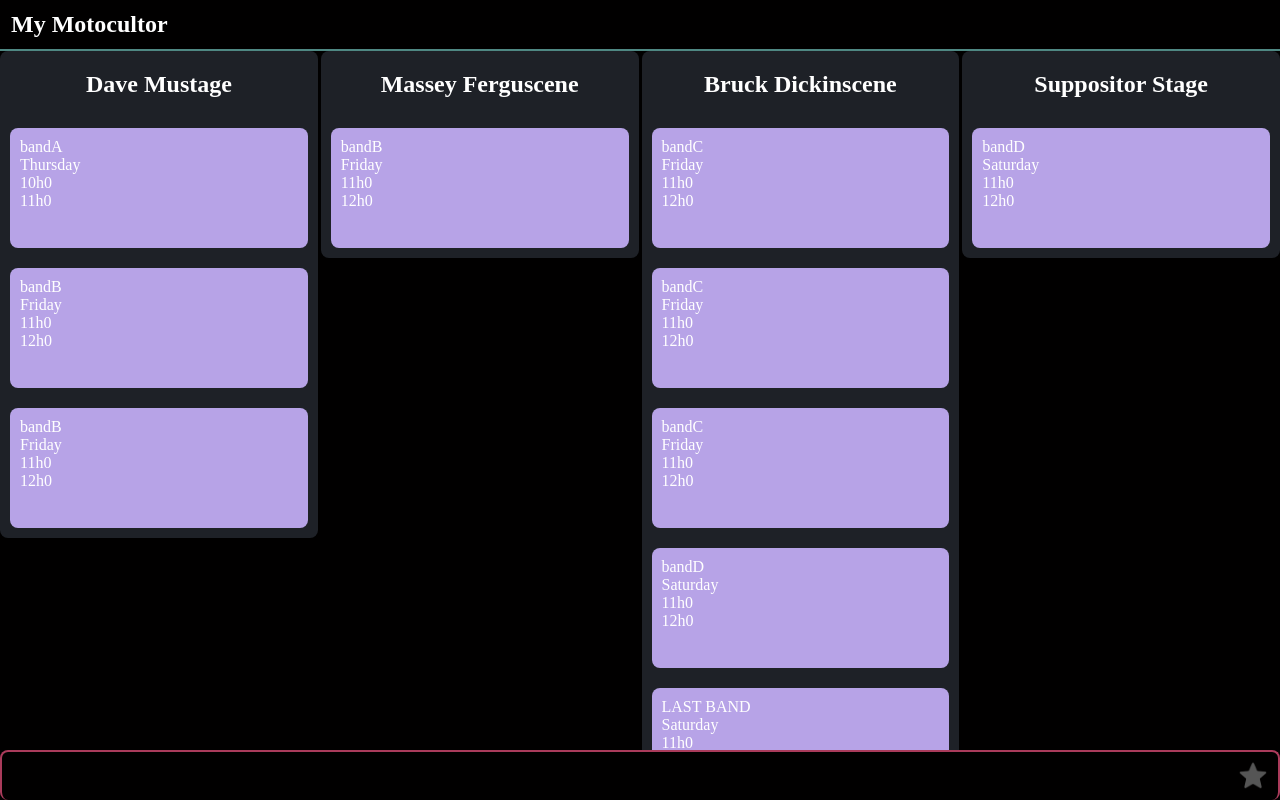
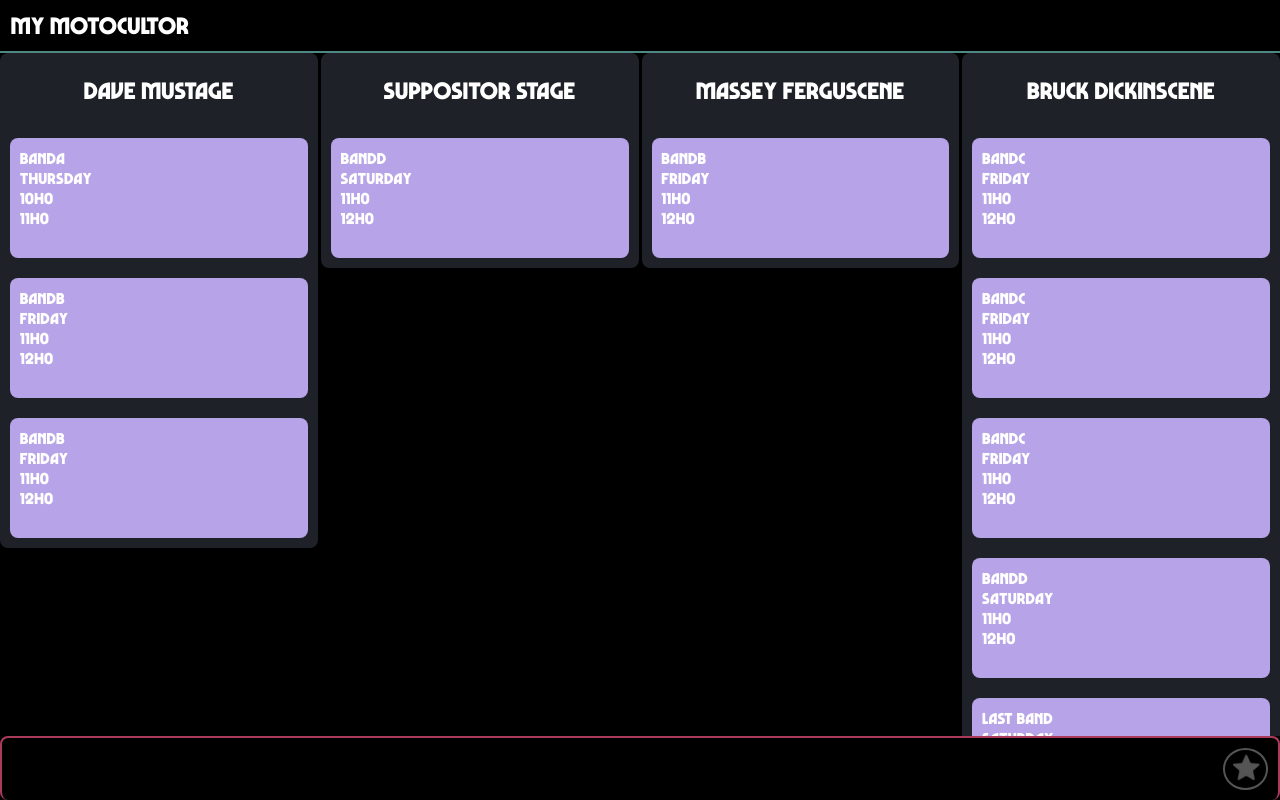
Before and after one commit to Kumquattt/my-motocultor, an Angular app: page / in a window 1280 px wide. Built offline with nearby package versions, Linux system fonts and the light colour scheme.

Commit message:
Font & button effect

```diff
--- a/src/app/app.html
+++ b/src/app/app.html
@@ -1,6 +1,6 @@
 <div class="app">
   <header class="header">
-    <h1>My Motocultor</h1>
+    <h1 class="clickable-div">My Motocultor</h1>
   </header>
   <section class="content">
     <router-outlet></router-outlet>
--- a/src/app/my-motocultor/Enums.ts
+++ b/src/app/my-motocultor/Enums.ts
@@ -1,8 +1,8 @@
 export enum Scene {
   DM = 'Dave Mustage',
+  SS = 'Suppositor Stage',
   MF = 'Massey Ferguscene',
   BD = 'Bruck Dickinscene',
-  SS = 'Suppositor Stage',
 }
 
 export enum Day {
--- a/src/app/my-running-order/my-running-order.css
+++ b/src/app/my-running-order/my-running-order.css
@@ -26,6 +26,7 @@
 }
 
 .header-scene-name {
+  padding: 3px;
   h2 {
     /* color: var(--motoc-dark-red); */
     overflow: hidden;
@@ -48,10 +49,23 @@
   border-radius: 8px;
   border: 2px solid var(--motoc-dark-red);
   border-bottom-style: none;
+}
 
-  .favorite-toggle-disabled {
-    color: transparent;
-    text-shadow: 0 0 0 #cc2e75;
-    filter: saturate(00%);
+.toggle-favorites-only {
+  background-color: transparent;
+  border: 2px solid gold;
+  border-radius: 100%;
+  padding: 0.2rem 0.3rem 0.4rem 0.4rem;
+  font-size: 100%;
+  /* padding-left: 0.5%; */
+
+  &:active {
+    transform: translateY(1px);
   }
 }
+.favorite-toggle-disabled {
+  border-color: var(--motoc-dark-red);
+  color: transparent;
+  text-shadow: 0 0 0 #cc2e75;
+  filter: saturate(00%);
+}
--- a/src/app/my-running-order/my-running-order.html
+++ b/src/app/my-running-order/my-running-order.html
@@ -18,13 +18,13 @@
     }
   </section>
   <section class="slots-menu-footer">
-    <div class="toggle-favorites-only">
-      <span
-        (click)="toggleShowFavoritesButton()"
-        [class.favorite-toggle-disabled]="!showFavoritesOnly()"
-        >⭐</span
-      >
-    </div>
+    <button
+      class="toggle-favorites-only clickable-div"
+      [class.favorite-toggle-disabled]="!showFavoritesOnly()"
+      (click)="toggleShowFavoritesButton()"
+    >
+      ⭐
+    </button>
   </section>
 </div>
 <!-- TODO
--- a/src/styles.css
+++ b/src/styles.css
@@ -14,8 +14,13 @@
   --motoc-dark-red: #aa3b5b;
   --motoc-purple: #c0a5ff;
 
+  --motoc-font: "MarvinVisionsBig";
+  --motoc-letter-spacing: 0.04em;
+
   background-color: var(--black);
   color: white;
+  font-family: var(--motoc-font);
+  letter-spacing: var(--motoc-letter-spacing);
 }
 
 html,
@@ -25,4 +30,18 @@ body {
   padding: 0;
 }
 
+.clickable-div {
+  cursor: pointer;
+
+  /* Prevent text selection */
+  -webkit-user-select: none; /* Safari */
+  -ms-user-select: none; /* IE 10 and IE 11 */
+  user-select: none; /* Standard syntax */
+}
+
+@font-face {
+  font-family: MarvinVisionsBig;
+  src: url(app/my-motocultor/assets/MarvinVisions-Bold.woff2);
+}
+
 /* TODO starry night background ? */
```
Also changed, not shown: src/app/my-motocultor/assets/MarvinVisions-Bold.woff2 (added).
